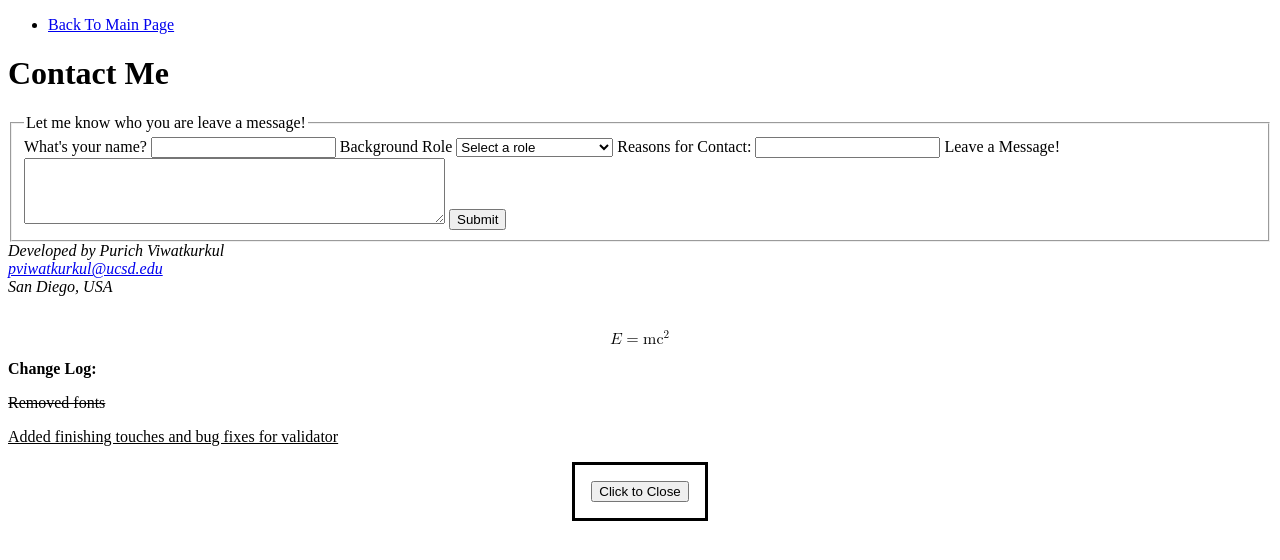
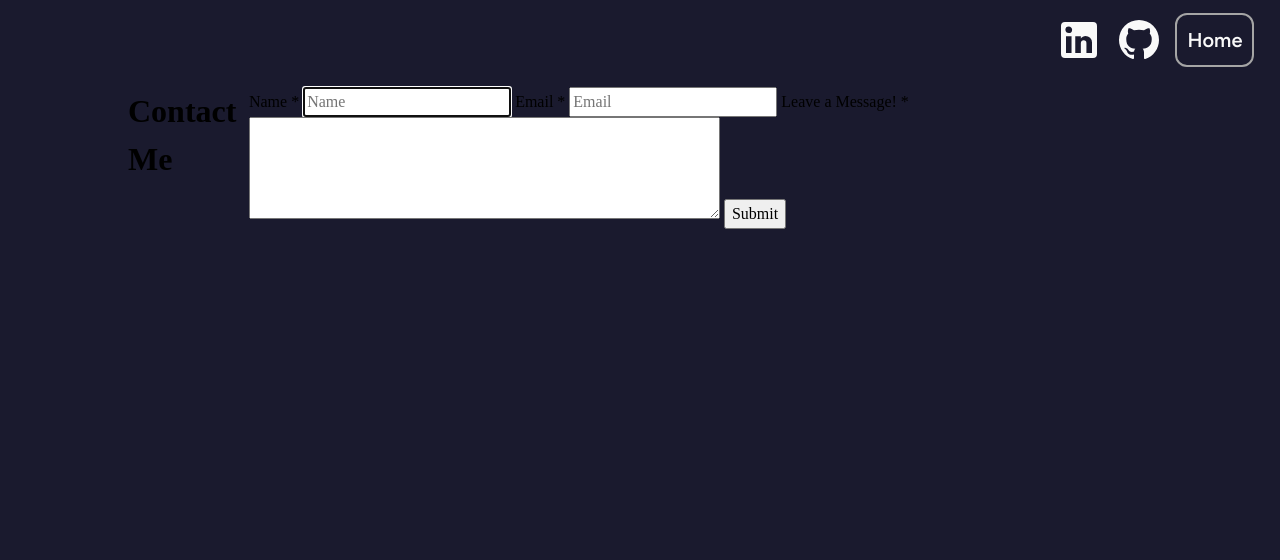
Before and after one commit to pviwatkurkul/Portfolio-Website-HW4, a plain HTML site: page contact.html in a window 1280 px wide. Drawn offline with Linux system fonts and the light colour scheme.

Commit message:
Contact From Part 1

```diff
--- a/contact.html
+++ b/contact.html
@@ -4,57 +4,62 @@
     <meta charset="UTF-8">
     <meta name="viewport" content="width=device-width, initial-scale=1.0">
     <title>Contact Me</title>
-    <style>
-    </style>
+    <link rel="preconnect" href="https://fonts.googleapis.com">
+    <link rel="preconnect" href="https://fonts.gstatic.com" crossorigin>
+    <link href="https://fonts.googleapis.com/css2?family=Figtree:ital,wght@0,300..900;1,300..900&display=swap" rel="stylesheet">
+    <link rel="stylesheet" href="./styles/vars.css">
+    <link rel="stylesheet" href="./styles/index.css">
+    <link rel="stylesheet" href="./styles/contact.css">
+
 </head>
 <body>
-    <aside>
-        <ul>
-            <li><a href="index.html">Back To Main Page</a></li>
-        </ul>
-    </aside>
+    <nav>
+        <a href="https://www.linkedin.com/in/purich-viwatkurkul/">
+            <svg role="img" id="linkedIn" xmlns="http://www.w3.org/2000/svg" width="24" height="24" viewBox="0 0 24 24">
+                <title>LinkedIn Logo Hyperlink</title>
+                <path fill="currentColor" d="M19 3a2 2 0 0 1 2 2v14a2 2 0 0 1-2 2H5a2 2 0 0 1-2-2V5a2 2 0 0 1 2-2zm-.5 15.5v-5.3a3.26 3.26 0 0 0-3.26-3.26c-.85 0-1.84.52-2.32 1.3v-1.11h-2.79v8.37h2.79v-4.93c0-.77.62-1.4 1.39-1.4a1.4 1.4 0 0 1 1.4 1.4v4.93zM6.88 8.56a1.68 1.68 0 0 0 1.68-1.68c0-.93-.75-1.69-1.68-1.69a1.69 1.69 0 0 0-1.69 1.69c0 .93.76 1.68 1.69 1.68m1.39 9.94v-8.37H5.5v8.37z"/>
+            </svg>
+        </a>
+        <a href="https://github.com/pviwatkurkul">
+            <svg role="img" id="github" xmlns="http://www.w3.org/2000/svg" width="24" height="24" viewBox="0 0 24 24">
+                <title>Github Logo Hyperlink</title>
+                <path fill="currentColor" d="M12 2A10 10 0 0 0 2 12c0 4.42 2.87 8.17 6.84 9.5c.5.08.66-.23.66-.5v-1.69c-2.77.6-3.36-1.34-3.36-1.34c-.46-1.16-1.11-1.47-1.11-1.47c-.91-.62.07-.6.07-.6c1 .07 1.53 1.03 1.53 1.03c.87 1.52 2.34 1.07 2.91.83c.09-.65.35-1.09.63-1.34c-2.22-.25-4.55-1.11-4.55-4.92c0-1.11.38-2 1.03-2.71c-.1-.25-.45-1.29.1-2.64c0 0 .84-.27 2.75 1.02c.79-.22 1.65-.33 2.5-.33s1.71.11 2.5.33c1.91-1.29 2.75-1.02 2.75-1.02c.55 1.35.2 2.39.1 2.64c.65.71 1.03 1.6 1.03 2.71c0 3.82-2.34 4.66-4.57 4.91c.36.31.69.92.69 1.85V21c0 .27.16.59.67.5C19.14 20.16 22 16.42 22 12A10 10 0 0 0 12 2"/></svg>
+        </a>
+        <a href="./index.html">
+            <button id="home-button">Home</button>
+        </a>
+    </nav>
+    <div class="mainContainer">
+        <main>
 
-    <h1>
-        Contact Me
-    </h1>
+            <h1>
+                Contact Me
+            </h1>
 
-    <form autocomplete="on">
-        <fieldset>
-            <legend>Let me know who you are leave a message!</legend>
 
-            <label for="name">What's your name?</label>
-            <input id="name" type="text" name="name" required/>
+        </main>
 
-            <label for="inquiry">Background Role</label>
-            <select id="inquiry" required>
-                <option value="" disabled selected>Select a role</option>
-            <optgroup label="Background">
-                <option>Hiring Manager</option>
-                <option>Recruiter</option>
-                <option>Company Employee</option>
-                <option>Visitor</option>
-            </optgroup>
-            </select>
+        </aside>
+            <form class="contactForm" action="https://httpbin.org/post" autocomplete="on" method="POST" target="_blank">
+                <input type="hidden" name="possible_bot" value="true" hidden>
+                <label for="name">Name <span class="required">*</span></label>
+                <input id="name" type="text" name="name"
+                maxlength="20" placeholder="Name" autofocus required
+                oninvalid="setCustomValidity('Enter Valid Name')"
+                oninput="setCustomValidity('')"
+                />
 
-            <label for="contact-choice">Reasons for Contact:</label>
-            <input list="contact-reasons" name="contact-choice" id="contact-choice" required />
-            <datalist id="contact-reasons" >
-                <option value="General Inquiry"></option>
-                <option value="Collaboration Opportunity"></option>
-                <option value= "Job Opportunity"></option>
-                <option value= "Freelance Work"></option>
-            </datalist>
+                <label for="email">Email <span class="required">*</span></label>
+                <input id="email" type="email" name="email" placeholder="Email" required/>
 
-            <label for="message">Leave a Message!</label>
+                <label for="message">Leave a Message! <span class="required">*</span></label>
+                <textarea id="message" name="message" rows="4" cols="50" required></textarea>
 
-            <textarea id="message" name="message" rows="4" cols="50"></textarea>
-
-            <button type="submit" id="closeDialog">Submit</button>
-
-        </fieldset>
-    </form>
-
-    <footer>
+                <button type="submit" >Submit</button>
+            </form>
+        </aside>
+    </div>
+    <!-- <footer>
         <address>
             Developed by Purich Viwatkurkul<br>
             <a href="mailto:pviwatkurkul@ucsd.edu">pviwatkurkul@ucsd.edu</a> <br>
@@ -91,6 +96,6 @@
                 </button>
             </form>
         </dialog>
-    </footer>
+    </footer> -->
 </body>
 </html>
--- a/styles/about.css
+++ b/styles/about.css
@@ -73,7 +73,7 @@
     }
 
 
-    #about-me:has(> h3){
+    #about-me > h3{
         font-weight:700;
         font-size:23px;
         /*gamut color*/
@@ -194,7 +194,7 @@
         }
     }
 
-    #about-me:has(> h3){
+    #about-me > h3{
         font-weight:700;
         font-size:1.75rem;
         color: color(display-p3 0.949 0.834 0.826 / 0.75);
@@ -286,7 +286,7 @@
         }
     }
 
-    #about-me:has(> h3){
+    #about-me > h3{
         font-weight:700;
         font-size:38px;
         color: color(display-p3 0.949 0.834 0.826 / 0.75);
--- /dev/null
+++ b/styles/contact.css
@@ -0,0 +1,156 @@
+@media only screen and (min-width:320px){
+    nav{
+        width:100dvw;
+        display:flex;
+        justify-content: flex-end;
+        gap:12px;
+        align-items:center;
+        margin-top:1%;
+        margin-bottom:20px;
+        padding-right:2%;
+    }
+
+    #linkedIn,#github{
+        color:var(--frostwhite,white);
+        display:block;
+        transition: all .2s ease-in-out;
+    }
+
+
+    #linkedIn:hover{
+        transform: scale(1.2);
+    }
+
+    #github:hover{
+        transform: scale(1.2);
+    }
+
+    #home-button{
+        color:var(--frostwhite,white);
+        background:none;
+        font-family:"Figtree", serif;
+        font-size:0.75rem;/*12px*/
+        font-weight:600;
+        border-radius:8px;
+        /*color-mix*/
+        border:1px solid color-mix(in srgb, #9e9e9e, #ababab 50%);
+        padding:4px;
+        cursor:pointer;
+        transition: all .2s ease-in-out;
+    }
+
+    #home-button:hover{
+        transform: scale(1.1);
+        border-color:var(--white);
+    }
+    .navigation{
+        display:none;
+    }
+
+    .mainContainer{
+        display:flex;
+        margin:0 10%;
+    }
+}
+
+@media only screen and (min-width:992px){
+    nav{
+        margin-top:1%;
+        margin-bottom:20px;
+        padding-right:2%;
+    }
+
+    #linkedIn,#github{
+        color:var(--frostwhite,white);
+        width:36px;
+        height:36px;
+        display:block;
+    }
+
+    #home-button{
+        color:var(--frostwhite,white);
+        background:none;
+        font-family:"Figtree", serif;
+        font-size:1rem;
+        font-weight:600;
+        border-radius:12px;
+        border:2px solid color-mix(in srgb, #9e9e9e, #ababab 50%);
+        padding:8px;
+    }
+
+
+    .navigation{
+        position:sticky;
+        left:0.5%;
+        top:15%;
+        display:block;
+        width:fit-content;
+    }
+
+    .navigation ul{
+        list-style:url('../assets/bullet-planet-small.svg');
+        font-size:18px;
+        font-family:"Figtree",serif;
+        font-weight:700;
+    }
+
+    .navigation ul li a{
+        color:var(--frostwhite,white);
+        text-decoration:none;
+    }
+
+    .navigation ul li:hover{
+        transition: all .2s ease-in-out;
+    }
+
+    .navigation ul li:hover{
+        transform: scale(1.2);
+    }
+}
+
+@media only screen and (min-width: 1200px){
+    nav{
+        margin-top:1%;
+        margin-bottom:20px;
+        padding-right:2%;
+    }
+
+    #linkedIn,#github{
+        color:var(--frostwhite,white);
+        width:48px;
+        height:48px;
+        display:block;
+    }
+
+    #home-button{
+        color:var(--frostwhite,white);
+        background:none;
+        font-family:"Figtree", serif;
+        font-size:1.25rem;
+        font-weight:600;
+        border-radius:12px;
+        border:2px solid color-mix(in srgb, #9e9e9e, #ababab 50%);
+        padding:10px;
+    }
+
+
+    .navigation{
+        position:sticky;
+        left:1%;
+        top:13%;
+        display:block;
+        width:fit-content;
+    }
+
+    .navigation ul{
+        list-style:url('../assets/bullet-planet-small.svg');
+        font-size:1.25rem;
+        font-family:"Figtree",serif;
+        font-weight:700;
+    }
+
+    .navigation ul li a{
+        color:var(--frostwhite,white);
+        text-decoration:none;
+    }
+}
```
Also changed, not shown: index.html (+1 -1 lines).
